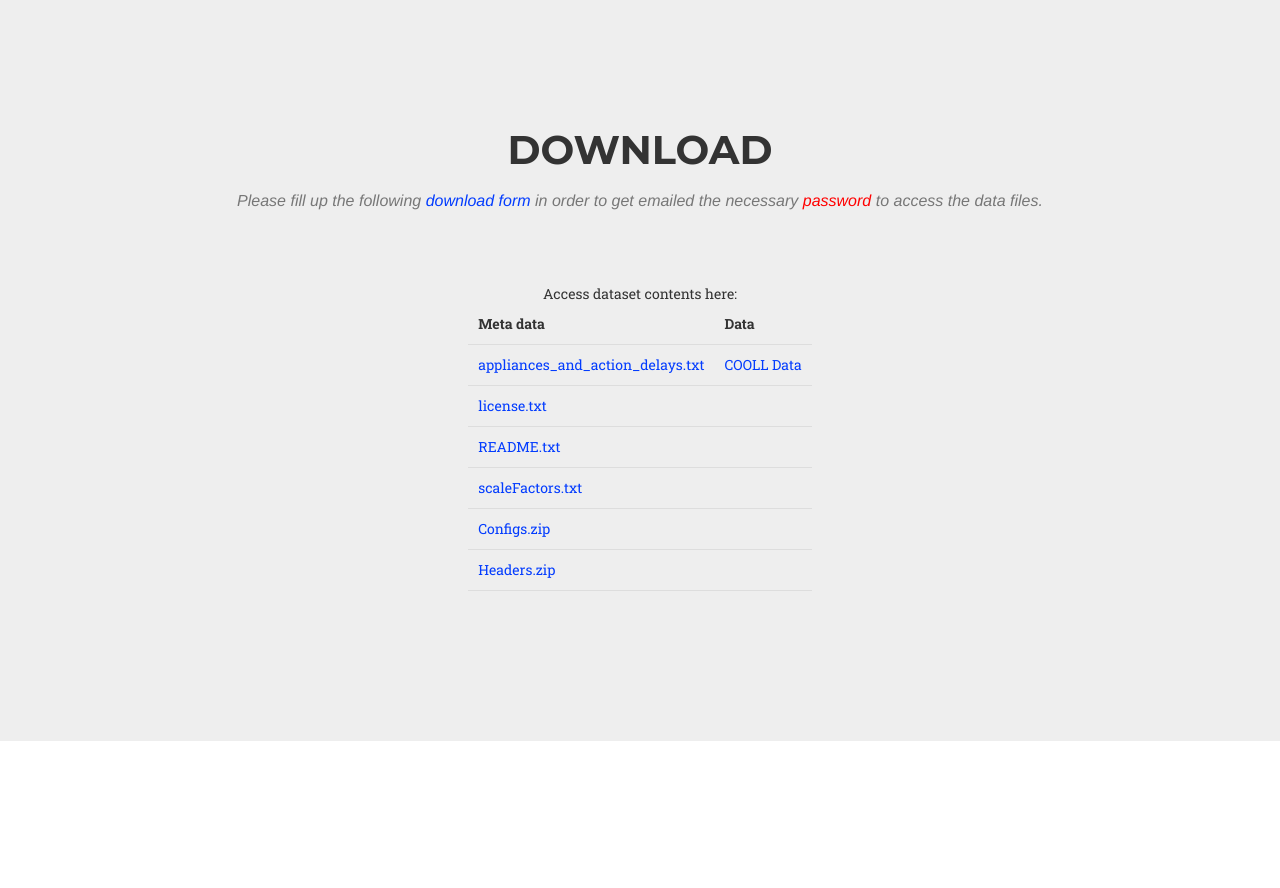
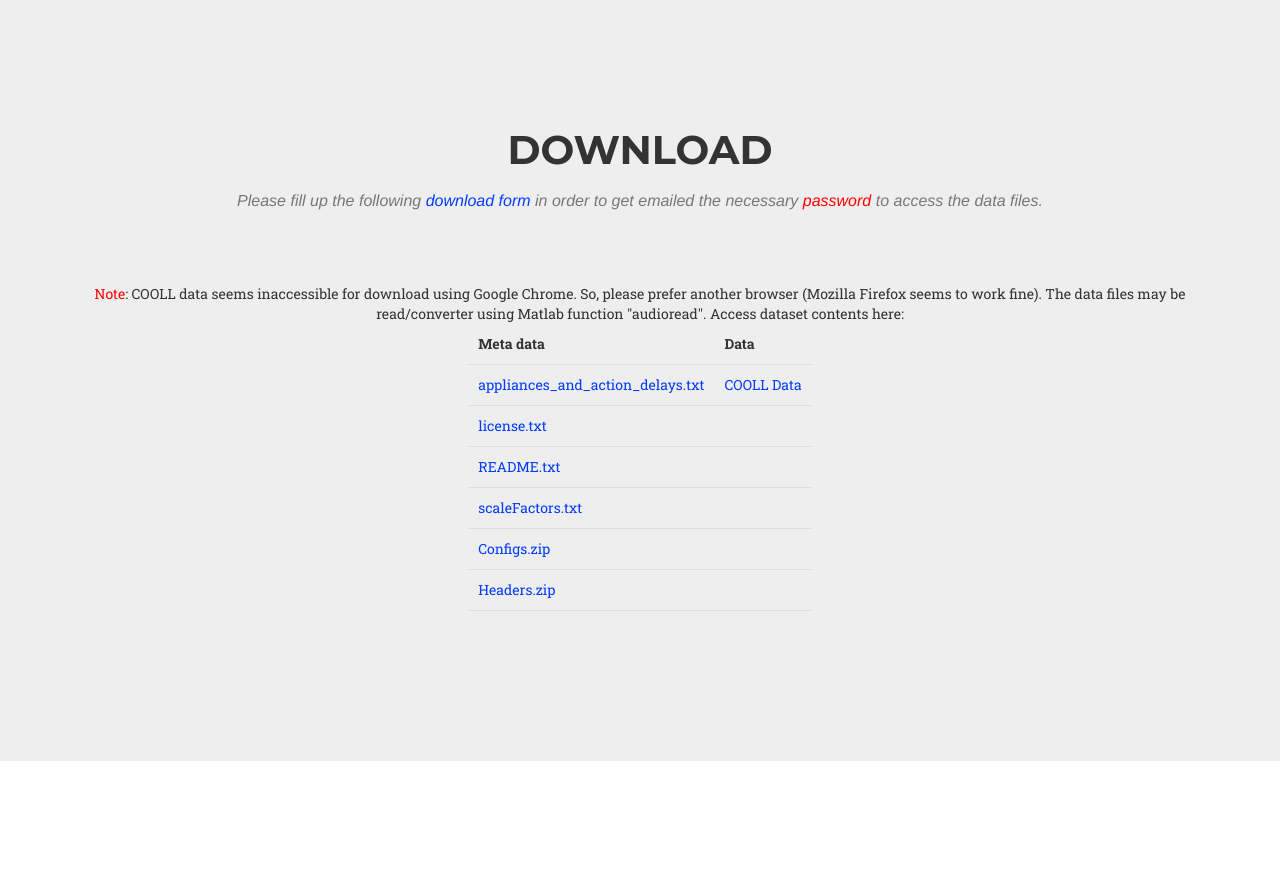
Before and after one commit to coolldataset/coolldataset.github.io, a website: page index.html in a window 1280 px wide. Shown: the part 1260-2148 px from the top of the page. Drawn offline with nearby package versions, Linux system fonts and the light colour scheme; a web font is replaced by a local one.

Commit message:
Update index.html
Added a note on Google Chrome not adapted to download data and on reading files using "audioread"

```diff
--- a/index.html
+++ b/index.html
@@ -113,6 +113,8 @@
 					target="_blank">download form</a>
 					in order to get emailed the necessary <font color="red">password</font> to access the data files.
 					</h3>
+					<font color="red">Note</font>: COOLL data seems inaccessible for download using Google Chrome. So, please prefer another browser (Mozilla Firefox seems to work fine).
+					The data files may be read/converter using Matlab function "audioread".
 					Access dataset contents here:
 					<style>
 					table, th, td {
```
